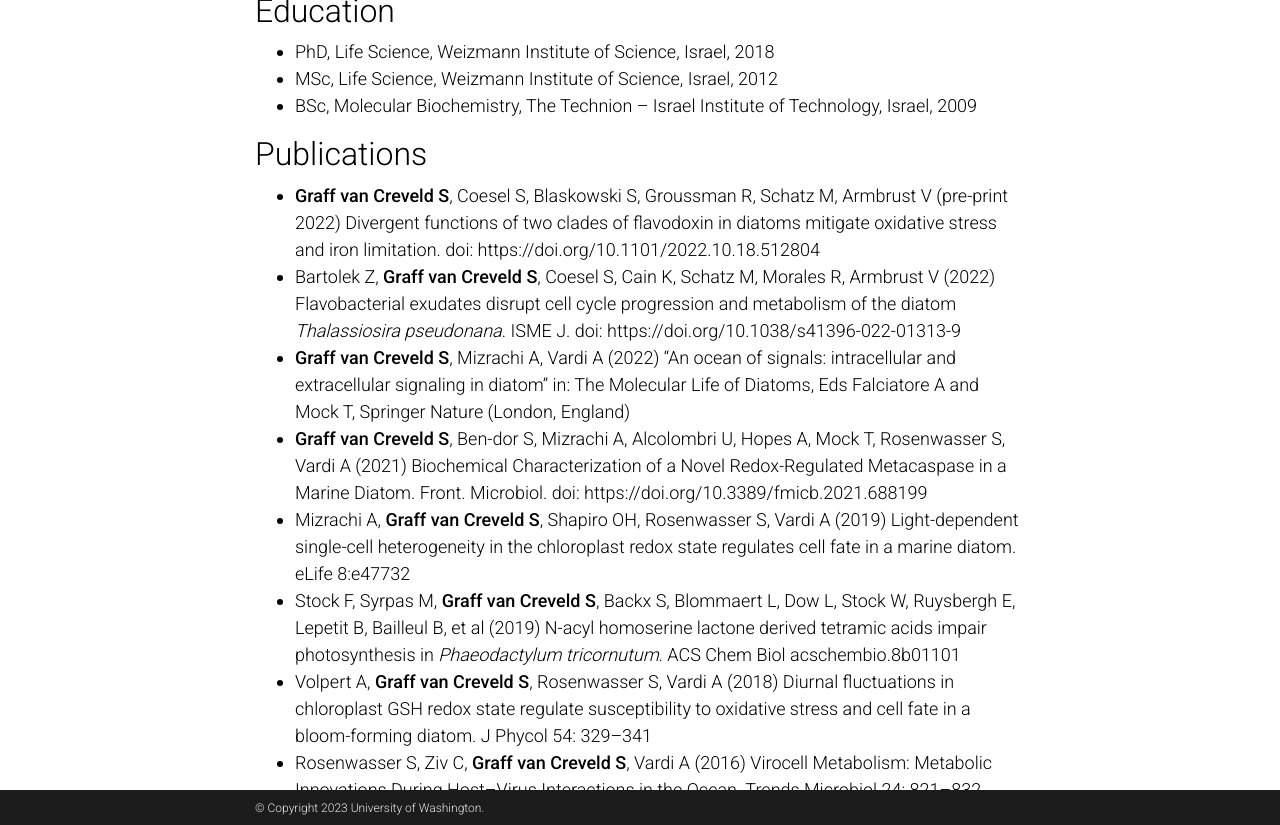
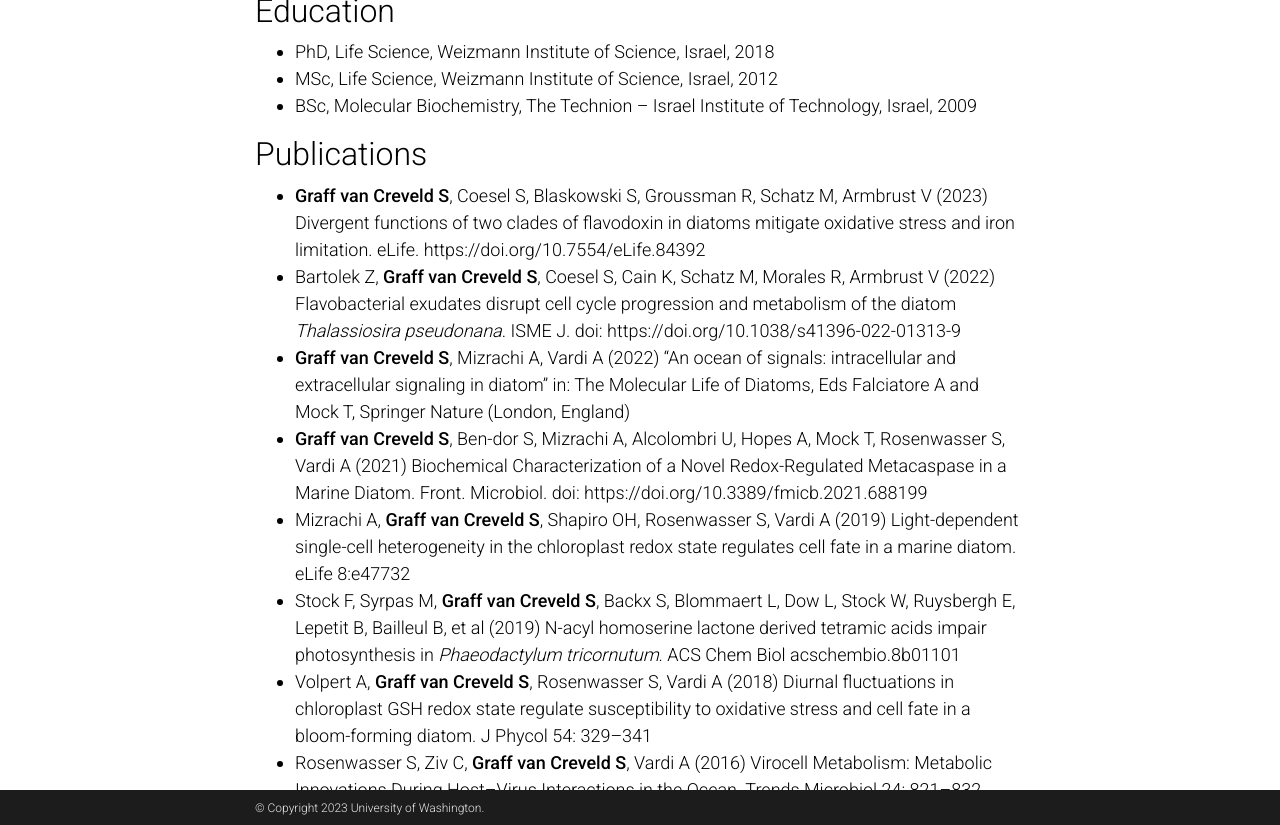
Before and after one commit to armbrustlab/armbrustlab.github.io, a Jekyll site: the page built from _people/graff.md, in a window 1280 px wide and 900 px high, scrolled down 646 px, cut to the strip 75-900 px from the top of the window. Built offline with Jekyll 4.4.1, drawn with Linux system fonts in a browser that asks for light colours; full-size pictures stand in for the smaller copies a plugin makes; comment, search, counter and statistics services are not loaded; a style sheet for code colours, icons or effects is not loaded.

Commit message:
Update eLife paper, graff.md

```diff
--- a/_people/graff.md
+++ b/_people/graff.md
@@ -22,7 +22,7 @@ A molecular biologist by training, in my PhD I studied stress responses in a wel
 * BSc, Molecular Biochemistry, The Technion – Israel Institute of Technology, Israel, 2009
 
 ## Publications
-* **Graff van Creveld S**, Coesel S, Blaskowski S, Groussman R, Schatz M, Armbrust V (pre-print 2022) Divergent functions of two clades of flavodoxin in diatoms mitigate oxidative stress and iron limitation. doi: https://doi.org/10.1101/2022.10.18.512804
+* **Graff van Creveld S**, Coesel S, Blaskowski S, Groussman R, Schatz M, Armbrust V (2023) Divergent functions of two clades of flavodoxin in diatoms mitigate oxidative stress and iron limitation. eLife. https://doi.org/10.7554/eLife.84392
 * Bartolek Z, **Graff van Creveld S**, Coesel S, Cain K, Schatz M, Morales R, Armbrust V (2022) Flavobacterial exudates disrupt cell cycle progression and metabolism of the diatom *Thalassiosira pseudonana*. ISME J. doi: https://doi.org/10.1038/s41396-022-01313-9
 * **Graff van Creveld S**, Mizrachi A, Vardi A (2022) “An ocean of signals: intracellular and extracellular signaling in diatom” in: The Molecular Life of Diatoms, Eds Falciatore A and Mock T, Springer Nature (London, England)
 * **Graff van Creveld S**, Ben-dor S, Mizrachi A, Alcolombri U, Hopes A, Mock T, Rosenwasser S, Vardi A (2021) Biochemical Characterization of a Novel Redox-Regulated Metacaspase in a Marine Diatom. Front. Microbiol. doi: https://doi.org/10.3389/fmicb.2021.688199
```
